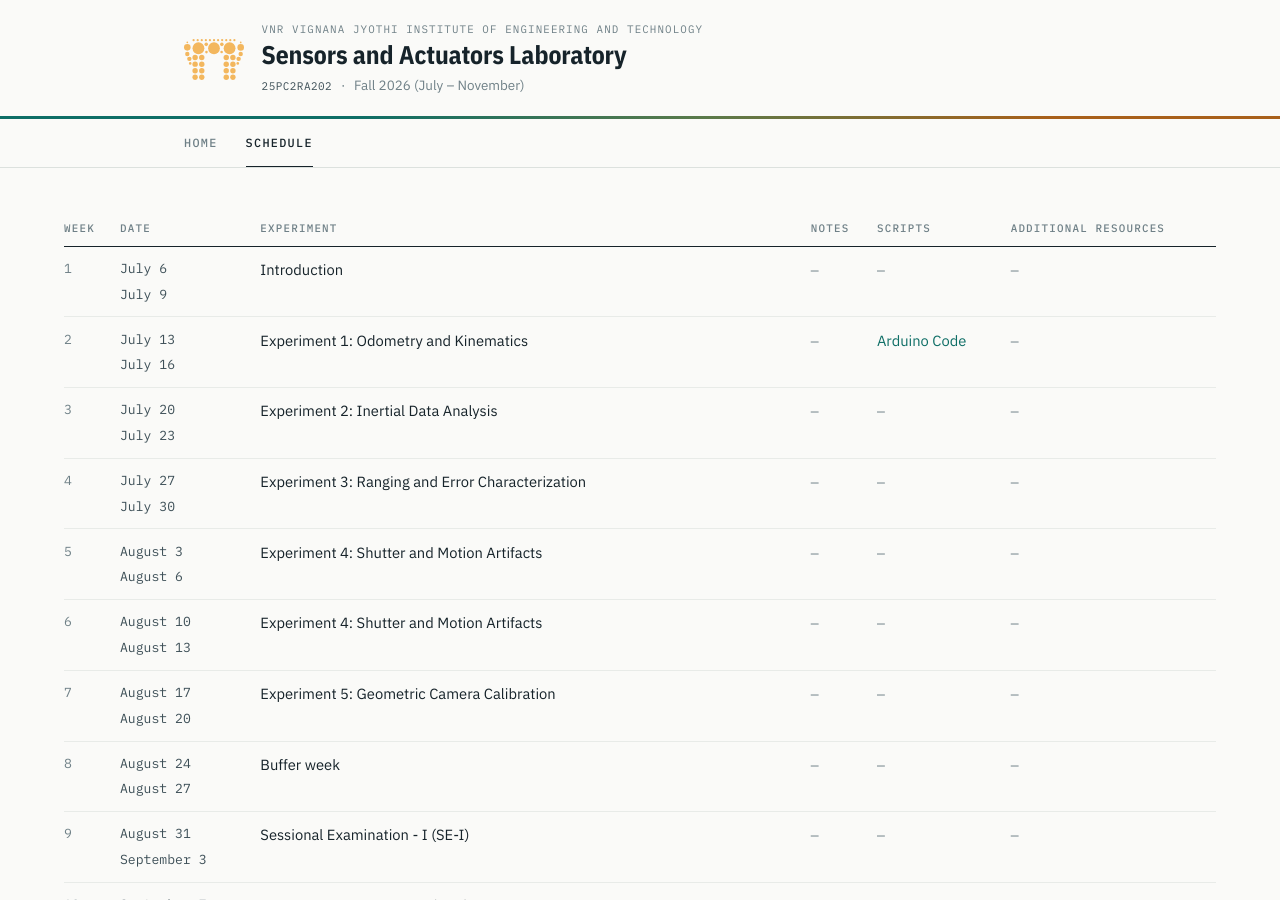
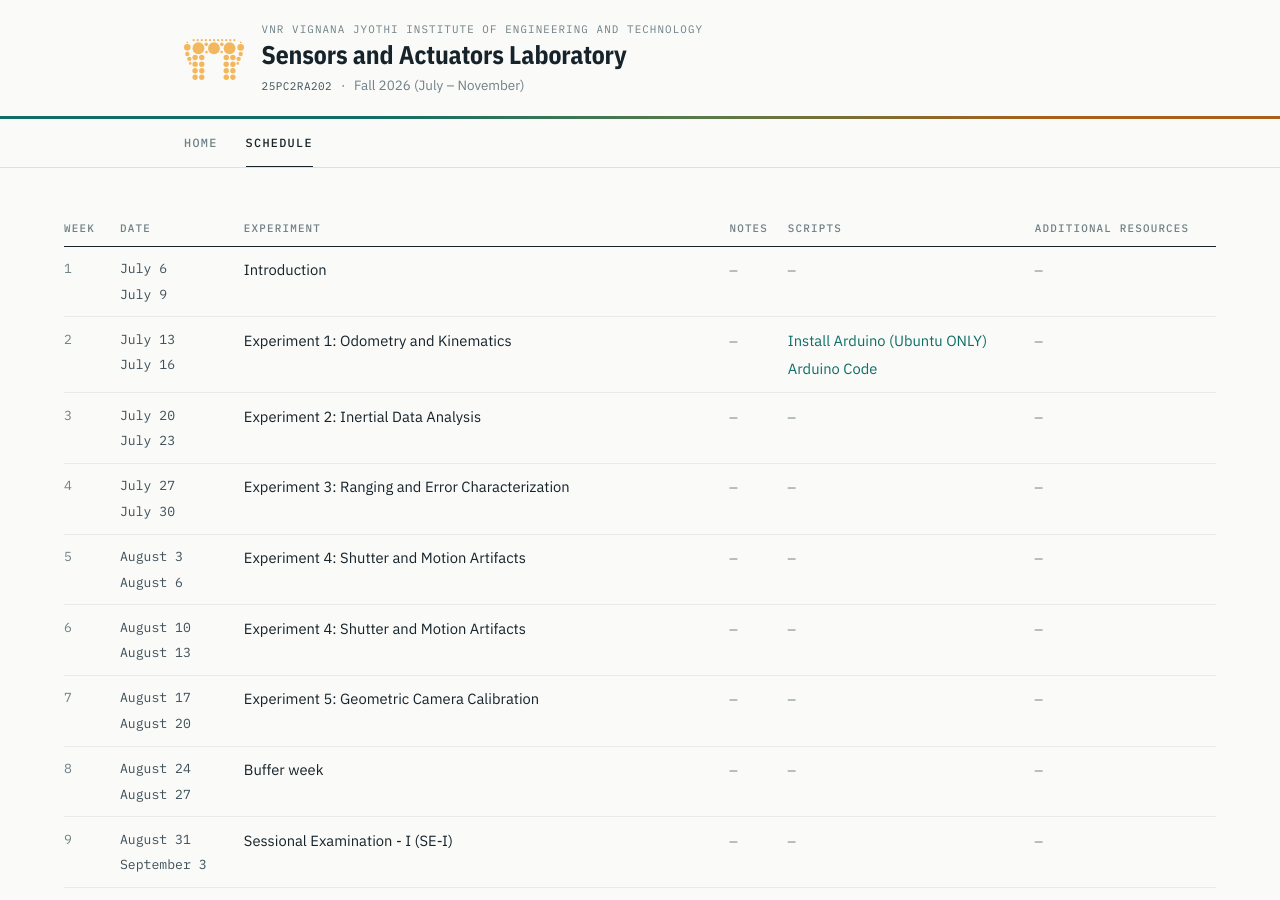
Before and after one commit to uhvardhan/sensors-actuators-lab, a Jekyll site: the page built from schedule.md, in a window 1280 px wide and 900 px high. Built offline with Jekyll 4.4.1, drawn with Linux system fonts in a browser that asks for light colours.

Commit message:
Add installation script for Arduino on Ubuntu

```diff
--- a/_data/schedule.yml
+++ b/_data/schedule.yml
@@ -26,6 +26,8 @@
   session: "Experiment 1: Odometry and Kinematics"
   notes: []
   scripts:
+    - name: "Install Arduino (Ubuntu ONLY)"
+      url: "/assets/files/fix-arduino.sh"
     - name: "Arduino Code"
       url: "/assets/files/experiment_1.ino"
   resources: []
```
